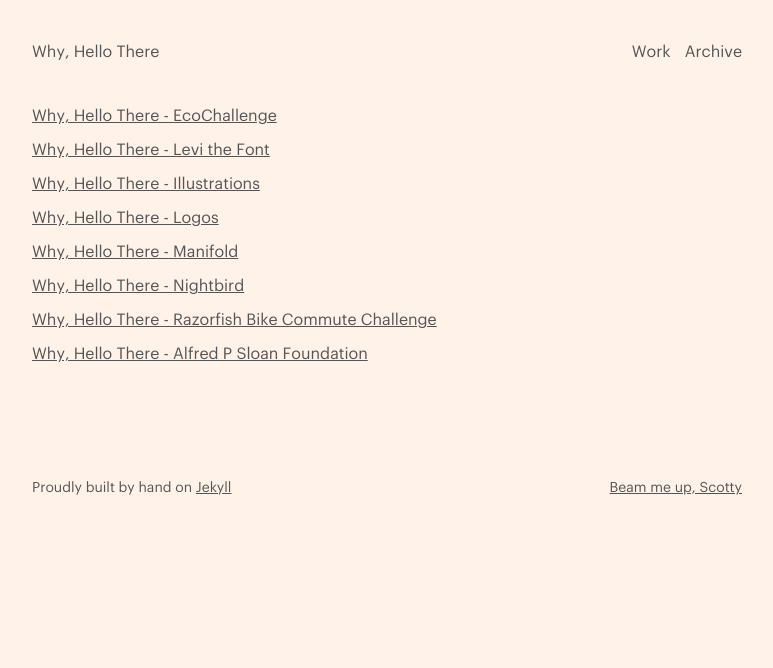
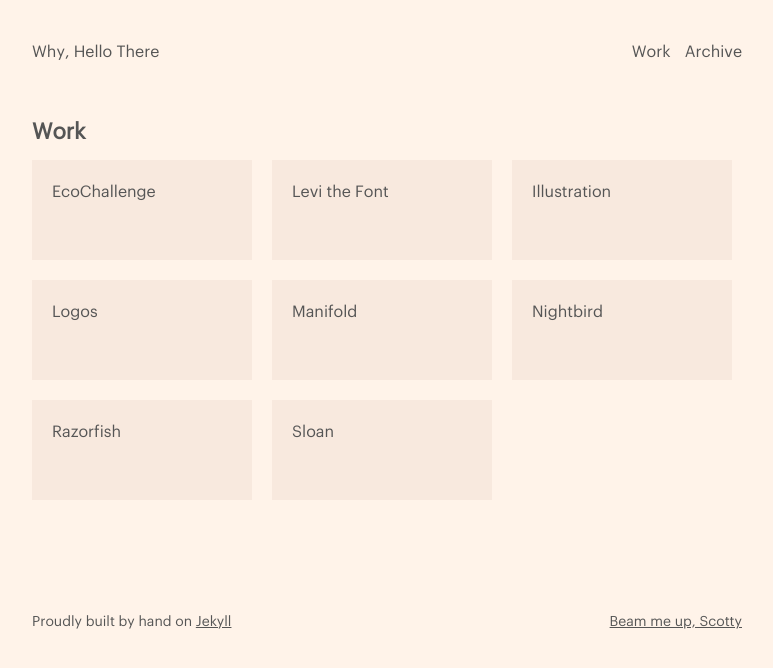
Before and after one commit to jonaschafer/jonaschafer.github.io, a Jekyll site: the page built from work.html, in a window 1280 px wide. Shown: the top 668 px of the page, without its empty margins (248-1021 px from the left). Built offline with Jekyll 4.4.1, drawn with Linux system fonts in a browser that asks for light colours; some of the changed lines change nothing that is shown.

Commit message:
more futzing with collections bug

```diff
--- a/work.html
+++ b/work.html
@@ -2,7 +2,7 @@
 layout: default
 title: Why, Hello There - Work
 ---
-<!--
+
 <h2>Work</h2>
 
 <div class="grid-parent">
@@ -55,10 +55,10 @@
     </div>
   </a>
 
-</div> -->
+</div>
 
-{% for item in site.work %}
-  <a href="{{ item.url }}">
-    <p>{{ item.title }}</p>
+{% for item in collections.work %}
+  <a href="{{ collections.url }}">
+    <p>{{ collections.title }}</p>
   </a>
 {% endfor %}
```
